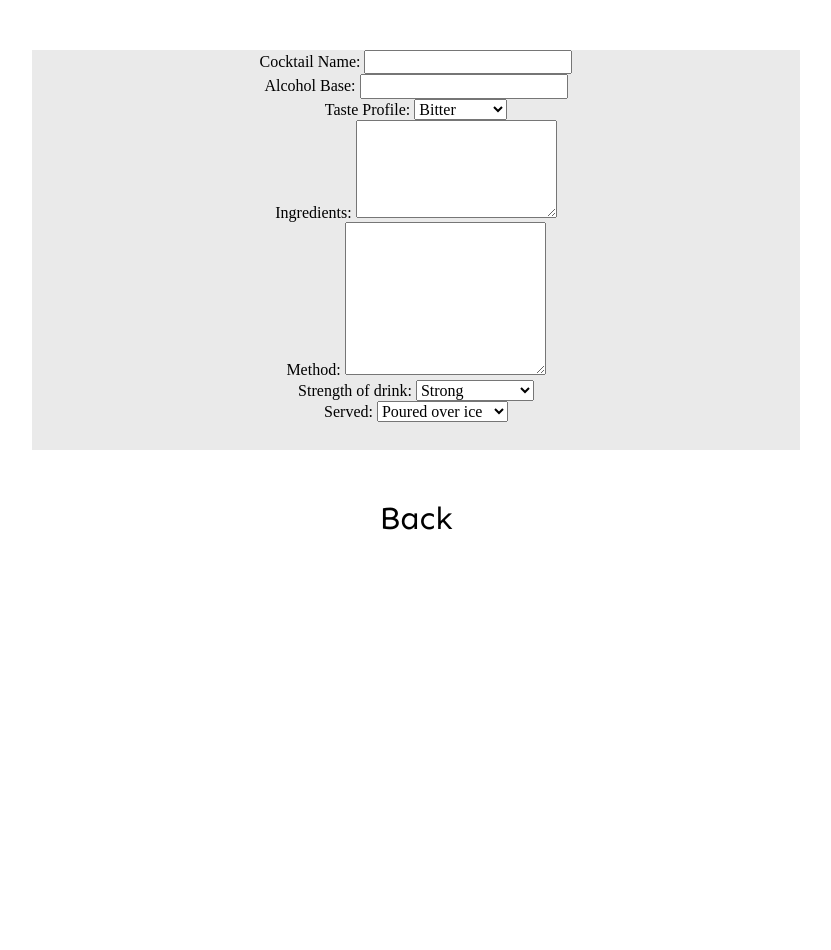
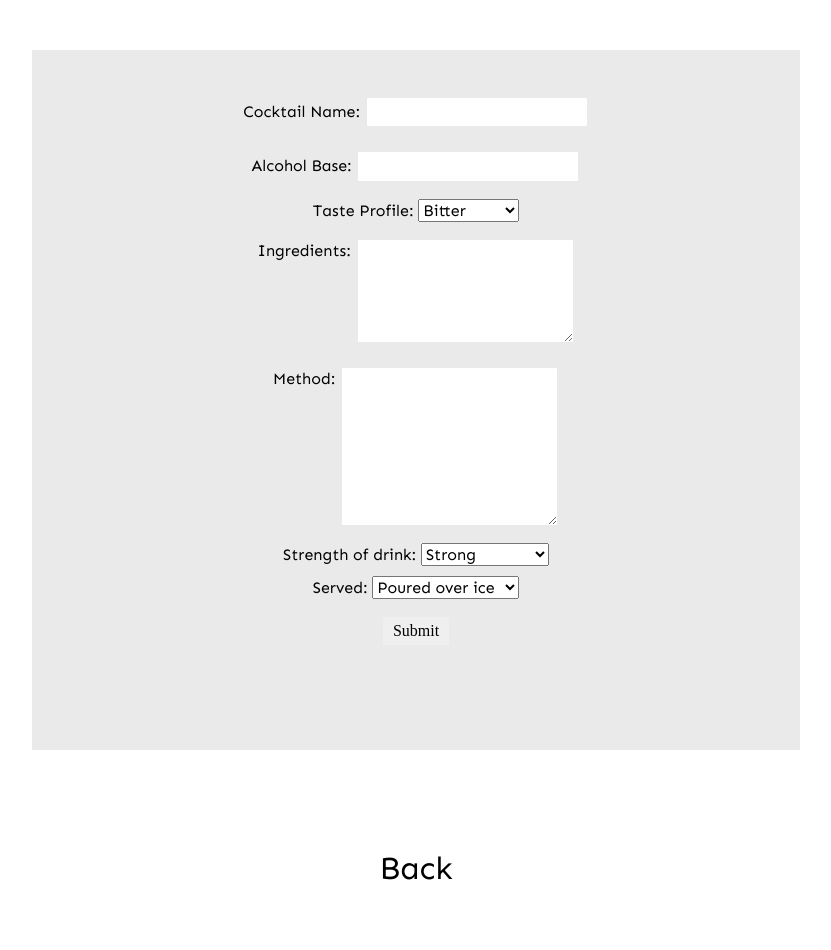
Before and after one commit to Hannahrey/collectors-task, a PHP site: page /add_item.php in a window 1280 px wide. Shown: the part 100-1050 px from the top of the page, without its empty margins (224-1055 px from the left). Before the commit the page ends 630 px from the top, so only its background shows below. Run offline with PHP 8.4, Linux system fonts and the light colour scheme; some web fonts are replaced.

Commit message:
updates to the form and styling

```diff
--- a/add_item.php
+++ b/add_item.php
@@ -15,10 +15,15 @@
 
     <div class="form_container">
 		<form method="post">
+			<div class="one_field">
 				<label for "name">Cocktail Name: </label>
-			<input type="text" id="name" name="name" required/><br>
+				<input type="text" id="name" name="name" required/>
+
+			<div class="one_field">
 				<label for "alcohol_base">Alcohol Base: </label>
-			<input type="text" id="alcohol_base" name="alcohol_base" required/><br>
+				<input type="text" id="alcohol_base" name="alcohol_base" required/>
+			</div>
+			<div class="one_field">
 				<label for "taste_profile">Taste Profile: </label>
 				<select id="taste_profile" name="taste_profile" size="1">
 					<option value="bitter">Bitter</option>
@@ -26,34 +31,45 @@
 					<option value="fruity">Fruity</option>
 					<option value="refreshing">Refreshing</option>
 					<option value="sour">Sour</option>
-			</select><br>
-			<label for "ingredients">Ingredients: </label>
-			<textarea id="ingredients" name="ingredients" rows="5" cols="20"></textarea><br>
-			<label for "method">Method: </label>
-			<textarea id="method" name="method" rows="8" cols="20"></textarea><br>
+				</select>
+			</div>
+			<div class="one_field">
+				<label class="label_text" for "ingredients">Ingredients: </label>
+				<textarea id="ingredients" name="ingredients" rows="5" cols="20"></textarea>
+			</div>
+			<div class="one_field">
+				<label class="label_text" "method">Method: </label>
+				<textarea id="method" name="method" rows="8" cols="20"></textarea>
+			</div>
+			<div class="one_field">
 				<label for "strength">Strength of drink: </label>
 				<select id="strength" name="strength" size="1">
 					<option value="strong">Strong</option>
 					<option value="medium">Medium</option>
 					<option value="weak">Weak</option>
 					<option value="non_alcoholic">Non-Alcoholic</option>
-			</select><br>
+				</select>
+			</div>
+			<div class="one_field">
 				<label for "served">Served: </label>
 				<select id="served" name="served" size="1">
 					<option value="on_rocks">Poured over ice</option>
 					<option value="frozen">Frozen</option>
 					<option value="fruity">Over crushed ice</option>
 					<option value="refreshing">Straight up</option>
-			</select><br>
-
-
-
+				</select>
+			</div>
+			<div class="one_field">
+			<input type="submit" value="Submit"/>
+			</div>
 		</form>
 	</div>
-
+</div>
 <div class="container_link">
 		<a href="./index.php">Back</a>
     </div>
+
+
 
 </body>
 </html>
--- a/style.css
+++ b/style.css
@@ -3,7 +3,7 @@ body {
 }
 
 
-h1, h2 {
+h1, h2{
     font-family: 'Mrs Sheppards', cursive;
     text-align: center;
     color: black;
@@ -19,7 +19,7 @@ h2 {
     margin: 10px 0 20px 0;
 }
 
-p, li, a {
+p, li, a, label, select {
     font-family: 'Sen', sans-serif;
 }
 
@@ -91,10 +91,39 @@ ul {
 
 /* add item page, the container holding the form section */
 .form_container {
-    height: 400px;
+    height: 700px;
     width: 60%;
-    margin: 0 auto 50px auto;
-
+    margin: 0 auto 100px auto;
+    box-sizing: border-box;
+    padding: 30px;
     text-align: center;
     background-color: #eaeaea;
+
+
 }
+
+.one_field {
+    width: 90%;
+    display: block;
+    margin: 10px auto;
+}
+
+input, textarea {
+    padding: 5px 10px;
+    margin: 8px 2px;
+    box-sizing: border-box;
+    border: none;
+    border-radius: 1px;
+  }
+
+  /* .one_field label {
+    margin: 8px 2px;
+    vertical-align: middle;
+
+}  */
+
+.label_text {
+    vertical-align: top;
+    position: relative;
+    top: 10px;
+}
```
Lines whose indentation alone changed are shown as unchanged.
